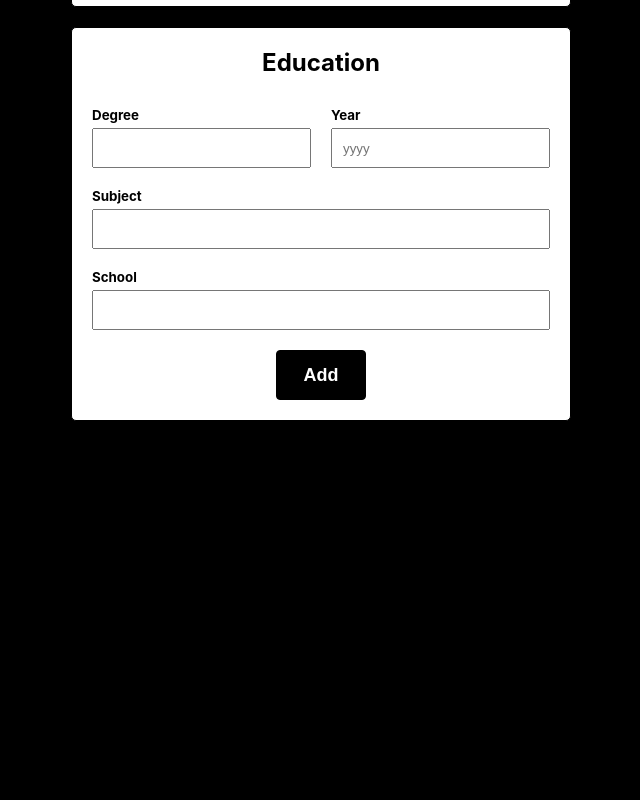
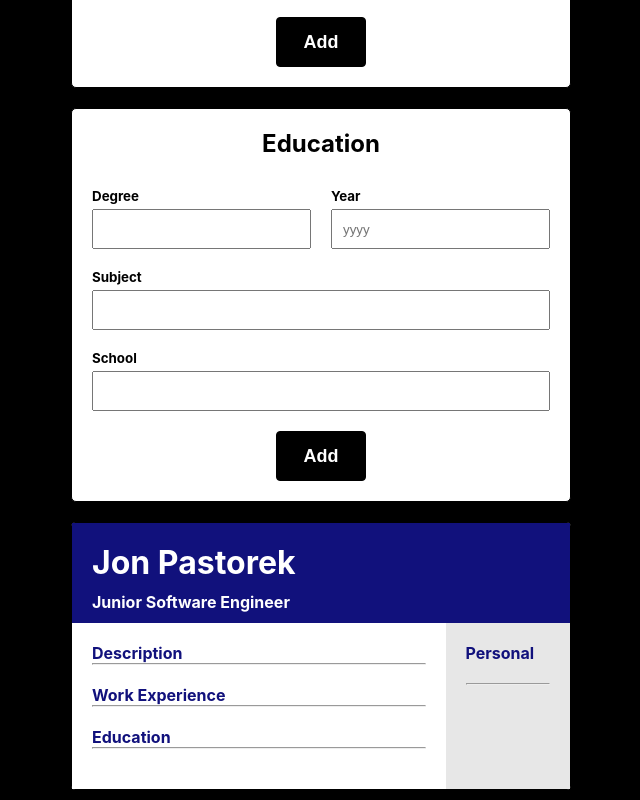
Before and after one commit to jppastorek/cv-project, a React (Create React App) app: page / in a window 1280 px wide. Shown: the part 1274-2074 px from the top of the page, without its empty margins (319-959 px from the left). Before the commit the page ends 1715 px from the top, so only its background shows below. Built offline with nearby package versions, Linux system fonts and the light colour scheme.

Commit message:
Built Preview UI. Added styling

```diff
--- a/src/App.css
+++ b/src/App.css
@@ -80,3 +80,45 @@ button[type="submit"]:hover {
     cursor: pointer;
     background-color: rgb(61, 61, 61);
 }
+
+.preview {
+    display: grid;
+    grid-template-columns: 75% 25%;
+    grid-template-rows: 100px auto;
+    background-color: white;
+    border: 1px solid black;
+    border-radius: 4px;
+    max-width: 500px;
+    margin: 10px auto;
+}
+
+.header {
+    grid-column: 1/3;
+    grid-row: 1/2;
+    padding: 20px;
+    background-color: rgb(17, 17, 124);
+    color: white;
+}
+
+#header-name {
+    margin-bottom: 10px;
+}
+
+.content {
+    grid-column: 1/2;
+    grid-row: 2/3;
+    background-color: white;
+    padding: 20px;
+}
+
+.work, .education, .description, .sidebar>h4 {
+    color: rgb(17,17,124);
+    margin-bottom: 20px;
+}
+
+.sidebar {
+    grid-column: 2/3;
+    grid-row: 2/3;
+    background-color: rgb(231, 231, 231);
+    padding: 20px;
+}
--- a/src/components/Form.js
+++ b/src/components/Form.js
@@ -15,6 +15,10 @@ const Personal = (props) => {
           <label htmlFor="last">Last Name</label>
           <input type="text" id="last" placeholder="Doe" />
         </div>
+      </div>
+      <div className="input">
+        <label htmlFor="title">Title</label>
+        <input type="email" id="title" placeholder="Job Title" />
       </div>
       <div className="input">
         <label htmlFor="email">Email</label>
--- a/src/components/Preview.js
+++ b/src/components/Preview.js
@@ -4,13 +4,36 @@ import React from "react";
 //each section will have an edit button that populates the form with those values to change
 
 const Preview = (props) => {
-    //some code
+  //some code
 
-    return (
-        <>
+  return (
+    <>
+      <div className="preview">
+        <div className="header">
+          <h1 id="header-name">Jon Pastorek</h1>
+          <h4 id="header-title">Junior Software Engineer</h4>
+        </div>
+        <div className="content">
+          <div className="description">
+            <h4>Description</h4>
+            <hr />
+          </div>
+          <div className="work">
+            <h4>Work Experience</h4>
+            <hr />
+          </div>
+          <div className="education">
+            <h4>Education</h4>
+            <hr />
+          </div>
+        </div>
+        <div className="sidebar">
+          <h4>Personal</h4>
+          <hr />
+        </div>
+      </div>
+    </>
+  );
+};
 
-        </>
-    )
-}
-
-export default Preview
+export default Preview;
```
